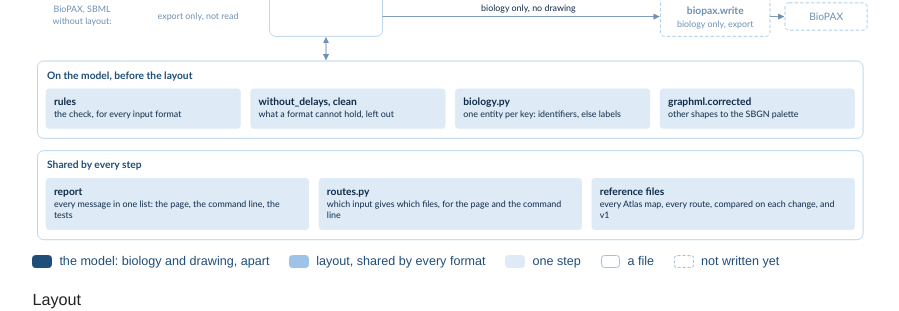
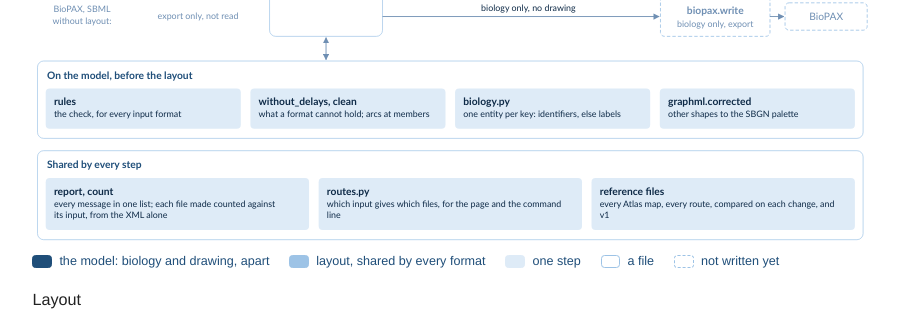
Before and after one commit to map-converter/map-converter.github.io, a Jekyll site: the page built from pages/converter-architecture.html, in a window 1280 px wide and 900 px high, scrolled down 454 px. Shown: the part 152-463 px from the top of the window, without its empty margins (190-1089 px from the left). Built offline with Jekyll 4.4.1, drawn with Linux system fonts in a browser that asks for light colours; some of the changed text lies outside the part shown.

Commit message:
Converter architecture: the count check and arcs at complex members in the diagram

```diff
--- a/pages/converter-architecture.html
+++ b/pages/converter-architecture.html
@@ -171,7 +171,7 @@ drawn as the SBGN-ML file. Reading it on this page, SBML without layout and BioP
   <text class="ca-sub" x="32.0" y="678">the check, for every input format</text>
   <rect class="ca-step" x="319.0" y="636" width="285.0" height="59"/>
   <text class="ca-name" x="331.0" y="660">without_delays, clean</text>
-  <text class="ca-sub" x="331.0" y="678">what a format cannot hold, left out</text>
+  <text class="ca-sub" x="331.0" y="678">what a format cannot hold; arcs at members</text>
   <rect class="ca-step" x="618.0" y="636" width="285.0" height="59"/>
   <text class="ca-name" x="630.0" y="660">biology.py</text>
   <text class="ca-sub" x="630.0" y="678">one entity per key: identifiers, else labels</text>
@@ -182,9 +182,9 @@ drawn as the SBGN-ML file. Reading it on this page, SBML without layout and BioP
   <rect class="ca-panel" x="8" y="727" width="1206" height="130"/>
   <text class="ca-row" x="22" y="753">Shared by every step</text>
   <rect class="ca-step" x="20.0" y="767" width="384.7" height="76"/>
-  <text class="ca-name" x="32.0" y="791">report</text>
-  <text class="ca-sub" x="32.0" y="809">every message in one list: the page, the command line, the</text>
-  <text class="ca-sub" x="32.0" y="826">tests</text>
+  <text class="ca-name" x="32.0" y="791">report, count</text>
+  <text class="ca-sub" x="32.0" y="809">every message in one list; each file made counted against</text>
+  <text class="ca-sub" x="32.0" y="826">its input, from the XML alone</text>
   <rect class="ca-step" x="418.7" y="767" width="384.7" height="76"/>
   <text class="ca-name" x="430.6666666666667" y="791">routes.py</text>
   <text class="ca-sub" x="430.6666666666667" y="809">which input gives which files, for the page and the command</text>
@@ -257,5 +257,5 @@ file without a drawing (BioPAX, SBML without layout, a table) is the work of a l
 only what the file says, so what the other program changed stays changed: there is no recovery of the original
 map on the way back. The files for Newt are made so that Newt has little to move.</p>
 
-<p class="ca-sub" style="font-size: 13px; color: #777;">Updated 2026-11-22.
+<p class="ca-sub" style="font-size: 13px; color: #777;">Updated 2026-11-27.
 The code in <code>converter/mapconv/</code> is a copy of the converter's code, kept in a private repository.</p>
```
